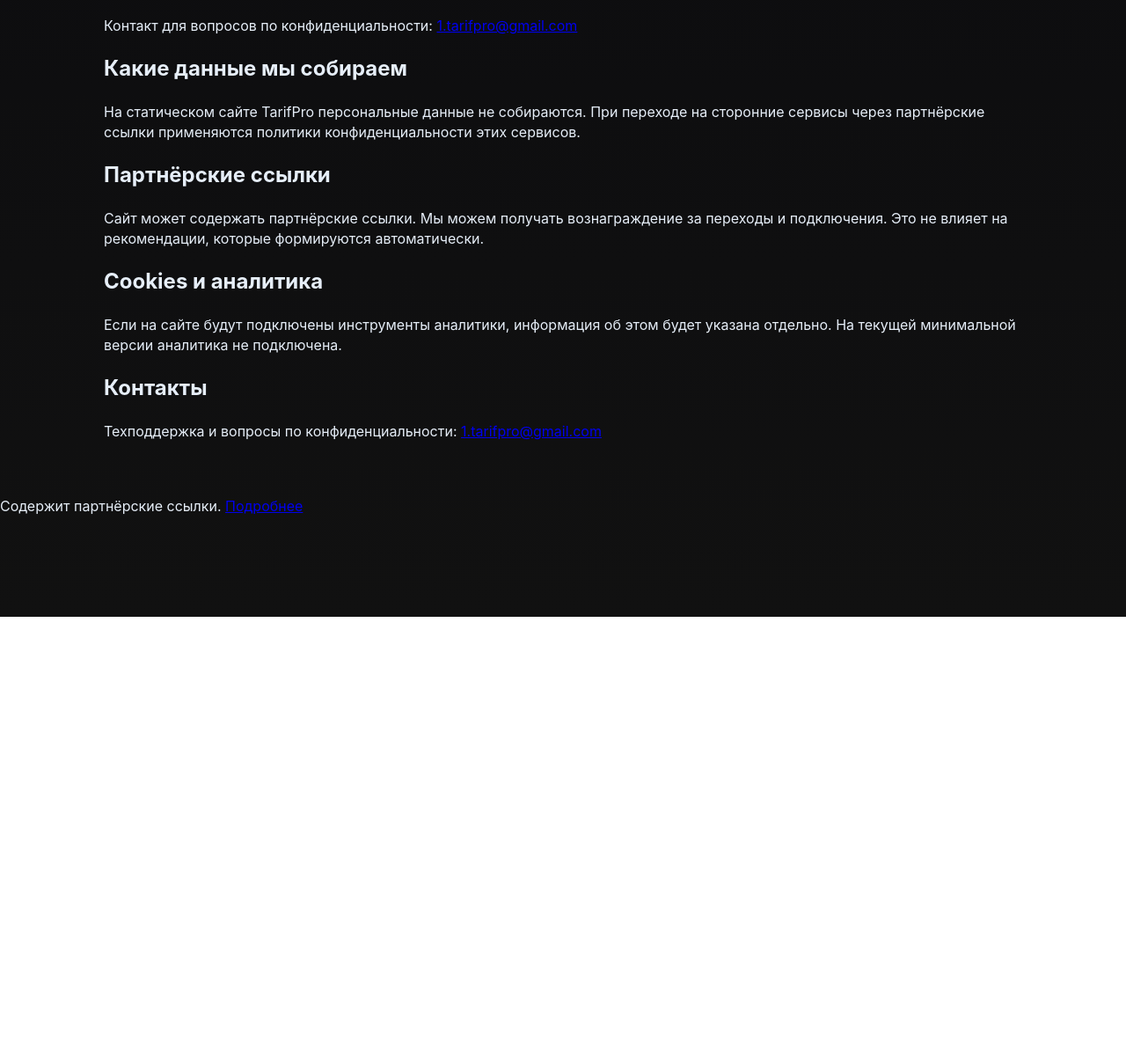
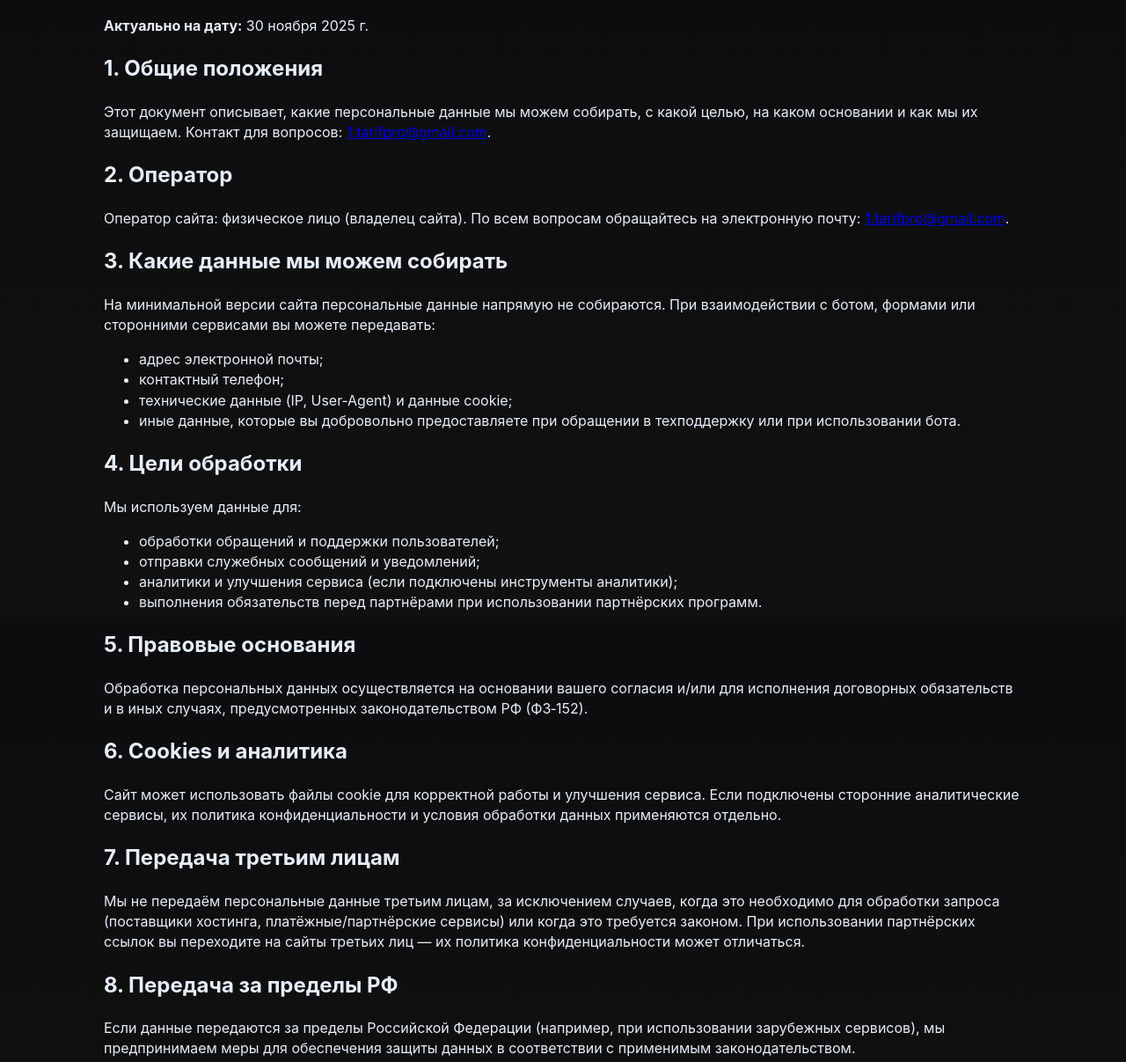
Before and after one commit to TarifPro/smart-tarif, a plain HTML site: page privacy.html in a window 1280 px wide. Shown: the part 99-1306 px from the top of the page at 88% size. Before the commit the page ends 800 px from the top, so only its background shows below. Drawn offline with Linux system fonts and the light colour scheme.

```diff
--- a/privacy.html
+++ b/privacy.html
@@ -9,20 +9,64 @@
 <body>
   <div class="container" style="background:transparent;padding-top:28px">
     <h1>Политика конфиденциальности</h1>
-    <p>Контакт для вопросов по конфиденциальности: <a href="mailto:1.tarifpro@gmail.com">1.tarifpro@gmail.com</a></p>
 
-    <h2>Какие данные мы собираем</h2>
-    <p>На статическом сайте TarifPro персональные данные не собираются. При переходе на сторонние сервисы через партнёрские ссылки применяются политики конфиденциальности этих сервисов.</p>
+    <p><strong>Актуально на дату:</strong> <span id="effective-date"></span></p>
 
-    <h2>Партнёрские ссылки</h2>
-    <p>Сайт может содержать партнёрские ссылки. Мы можем получать вознаграждение за переходы и подключения. Это не влияет на рекомендации, которые формируются автоматически.</p>
+    <h2>1. Общие положения</h2>
+    <p>Этот документ описывает, какие персональные данные мы можем собирать, с какой целью, на каком основании и как мы их защищаем. Контакт для вопросов: <a href="mailto:1.tarifpro@gmail.com">1.tarifpro@gmail.com</a>.</p>
 
-    <h2>Cookies и аналитика</h2>
-    <p>Если на сайте будут подключены инструменты аналитики, информация об этом будет указана отдельно. На текущей минимальной версии аналитика не подключена.</p>
+    <h2>2. Оператор</h2>
+    <p>Оператор сайта: физическое лицо (владелец сайта). По всем вопросам обращайтесь на электронную почту: <a href="mailto:1.tarifpro@gmail.com">1.tarifpro@gmail.com</a>.</p>
 
-    <h2>Контакты</h2>
-    <p>Техподдержка и вопросы по конфиденциальности: <a href="mailto:1.tarifpro@gmail.com">1.tarifpro@gmail.com</a></p>
+    <h2>3. Какие данные мы можем собирать</h2>
+    <p>На минимальной версии сайта персональные данные напрямую не собираются. При взаимодействии с ботом, формами или сторонними сервисами вы можете передавать:</p>
+    <ul>
+      <li>адрес электронной почты;</li>
+      <li>контактный телефон;</li>
+      <li>технические данные (IP, User‑Agent) и данные cookie;</li>
+      <li>иные данные, которые вы добровольно предоставляете при обращении в техподдержку или при использовании бота.</li>
+    </ul>
+
+    <h2>4. Цели обработки</h2>
+    <p>Мы используем данные для:</p>
+    <ul>
+      <li>обработки обращений и поддержки пользователей;</li>
+      <li>отправки служебных сообщений и уведомлений;</li>
+      <li>аналитики и улучшения сервиса (если подключены инструменты аналитики);</li>
+      <li>выполнения обязательств перед партнёрами при использовании партнёрских программ.</li>
+    </ul>
+
+    <h2>5. Правовые основания</h2>
+    <p>Обработка персональных данных осуществляется на основании вашего согласия и/или для исполнения договорных обязательств и в иных случаях, предусмотренных законодательством РФ (ФЗ‑152).</p>
+
+    <h2>6. Cookies и аналитика</h2>
+    <p>Сайт может использовать файлы cookie для корректной работы и улучшения сервиса. Если подключены сторонние аналитические сервисы, их политика конфиденциальности и условия обработки данных применяются отдельно.</p>
+
+    <h2>7. Передача третьим лицам</h2>
+    <p>Мы не передаём персональные данные третьим лицам, за исключением случаев, когда это необходимо для обработки запроса (поставщики хостинга, платёжные/партнёрские сервисы) или когда это требуется законом. При использовании партнёрских ссылок вы переходите на сайты третьих лиц — их политика конфиденциальности может отличаться.</p>
+
+    <h2>8. Передача за пределы РФ</h2>
+    <p>Если данные передаются за пределы Российской Федерации (например, при использовании зарубежных сервисов), мы предпринимаем меры для обеспечения защиты данных в соответствии с применимым законодательством.</p>
+
+    <h2>9. Сроки хранения</h2>
+    <p>Данные хранятся не дольше, чем это необходимо для целей обработки, если иное не требуется законодательством.</p>
+
+    <h2>10. Права субъектов данных</h2>
+    <p>Вы имеете право запрашивать доступ к своим данным, требовать уточнения, блокировки или удаления, а также отзывать согласие на обработку. Для реализации прав обращайтесь на <a href="mailto:1.tarifpro@gmail.com">1.tarifpro@gmail.com</a>.</p>
+
+    <h2>11. Меры безопасности</h2>
+    <p>Мы применяем организационные и технические меры для защиты данных от несанкционированного доступа, утраты или раскрытия.</p>
+
+    <h2>12. Контакты</h2>
+    <p>По вопросам конфиденциальности: <a href="mailto:1.tarifpro@gmail.com">1.tarifpro@gmail.com</a>.</p>
   </div>
-<p style="margin-top:18px">Содержит партнёрские ссылки. <a href="/disclosure.html">Подробнее</a></p>
+
+  <script>
+    document.addEventListener('DOMContentLoaded', function () {
+      const d = new Date();
+      const opts = { year: 'numeric', month: 'long', day: 'numeric' };
+      document.getElementById('effective-date').textContent = d.toLocaleDateString('ru-RU', opts);
+    });
+  </script>
 </body>
 </html>
```
Also changed, not shown: disclosure.html (+10 -2 lines), index.html (+1 -0 lines), terms.html (+7 -3 lines).
